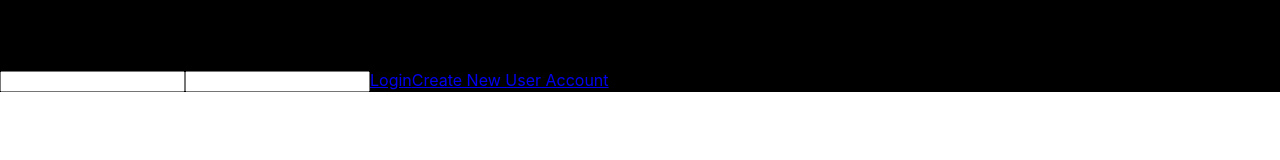
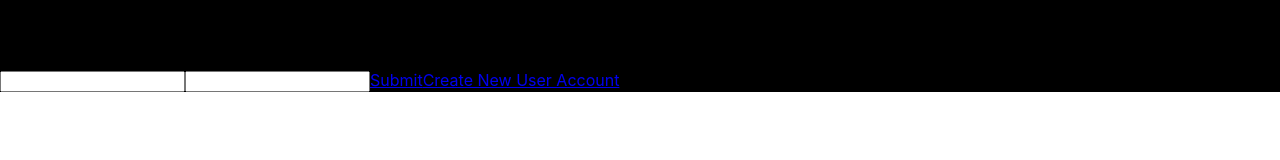
Before and after one commit to ericfitzsimons451/movie-tracker-trs-ef, a React (Create React App) app: page /login in a window 1280 px wide. Shown: the part 124-284 px from the top of the page. Built offline with nearby package versions, Linux system fonts and the light colour scheme; no server answers.

Commit message:
removes duplicate routing issues

```diff
--- a/src/containers/App/App.js
+++ b/src/containers/App/App.js
@@ -45,7 +45,7 @@ export class App extends Component {
           <Nav />
         </div>
         <Route exact path='/' className='display' render={ () => <AllMovies />} />
-        <Route exact path='/movies' className='display' render={ () => <AllMovies />} />
+        {/* <Route exact path='/movies' className='display' render={ () => <AllMovies />} /> */}
         <Route path='/login' className='display' render={ () => <Login />} />
       </div>
     );
--- a/src/containers/Login/Login.js
+++ b/src/containers/Login/Login.js
@@ -43,20 +43,19 @@ export class Login extends Component {
         const user = await response.json()
         const cleanedUser = cleanUser(user)
         this.props.loginUser(cleanedUser)
-        this.setState({email: '', password: ''})
         } catch (error) {
             this.setState({
                 errorMsg: 'User not found, check your email and password'
             })
             alert(this.state.errorMsg)
-
+            //should we refresh the page or redirect to the sign in ????
         }
+        this.setState({email: '', password: ''})
     }
 
     render() {
-        console.log(this.props)
         if (this.props.user.id) {
-            return <Redirect to='/movies' />
+            return <Redirect to='/' />
         } else {
 
             return (
@@ -65,12 +64,11 @@ export class Login extends Component {
                         <h2>Sign In</h2>
                         <input onChange={this.handleChange} name="email" value={this.state.email} />
                         <input onChange={this.handleChange} name="password" value={this.state.password} />
-                        <NavLink to='/' type='submit' onClick={this.handleSubmit}>Login</NavLink>
+                        <NavLink to='/' type='submit' onClick={this.handleSubmit}>Submit</NavLink>
                         <NavLink to='/login/newUser'>Create New User Account</NavLink>
                     </form>
                     <Route exact path='/login/newUser' render={ () => <CreateNewUser />} />
                 </div>
-
             )
         }
     }
```
